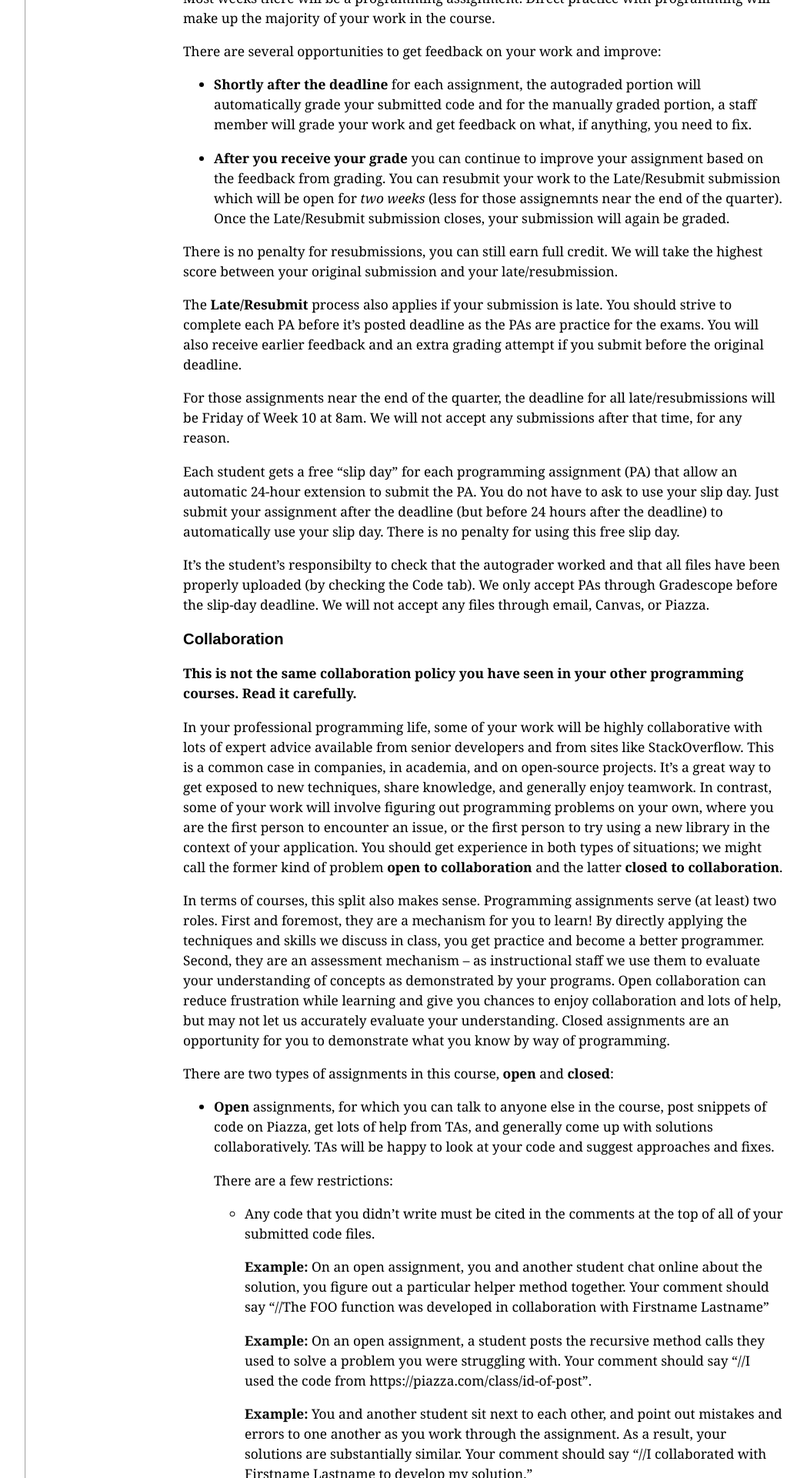
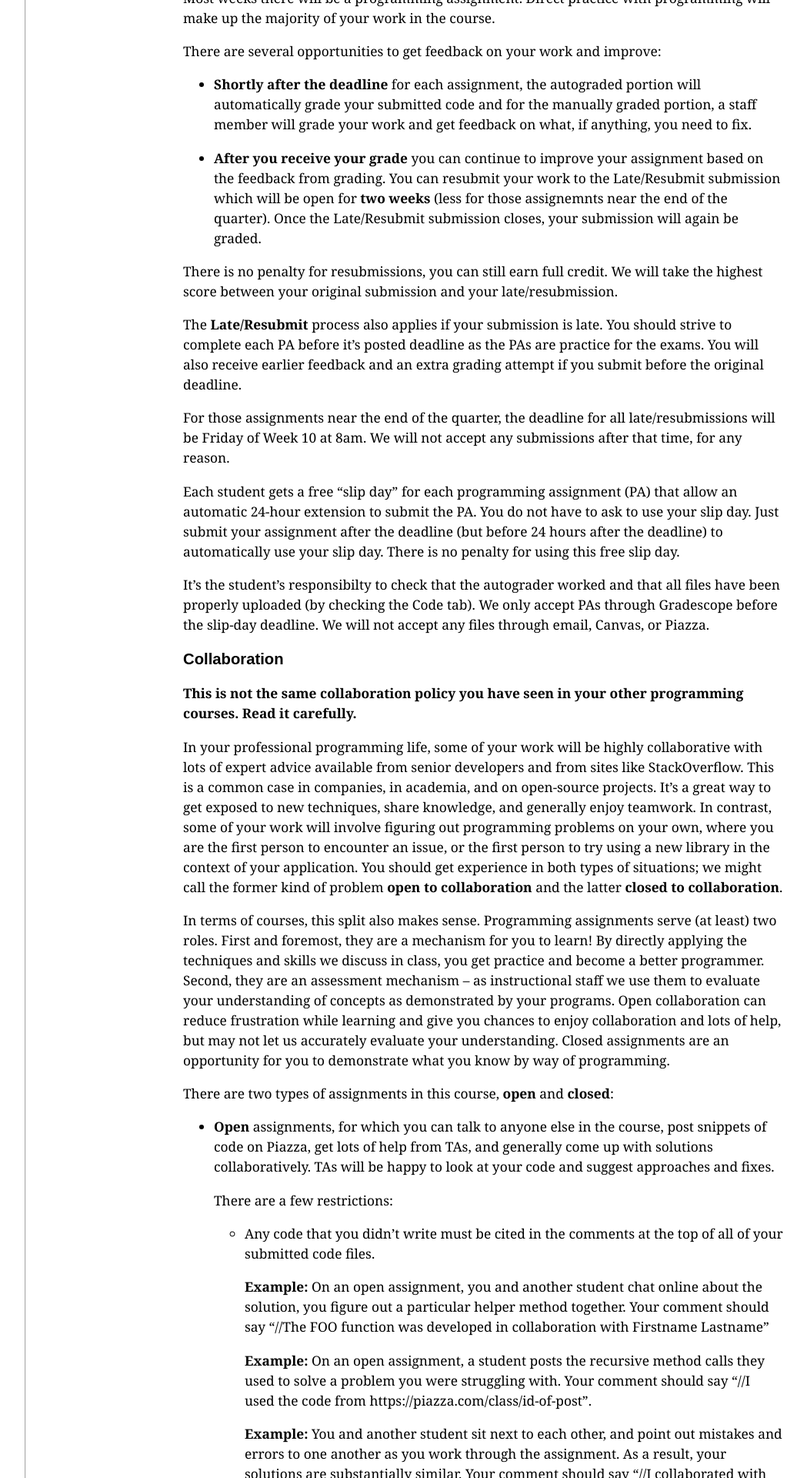
Before and after one commit to ucsd-cse12-f23/ucsd-cse12-f23.github.io, a Jekyll site: the page built from syllabus.md, in a window 1280 px wide. Shown: the part 3258-5178 px from the top of the page at 77% size, without its empty margins (56-1105 px from the left). Built offline with Jekyll 4.4.1, drawn with Linux system fonts in a browser that asks for light colours.

```diff
--- a/syllabus.md
+++ b/syllabus.md
@@ -124,7 +124,7 @@ a staff member will grade your work and get feedback on what, if anything, you n
 
 - **After you receive your grade** you can continue to improve your assignment
 based on the feedback from grading. You can resubmit your work to the Late/Resubmit
-submission which will be open for *two weeks* (less for those assignemnts near
+submission which will be open for **two weeks** (less for those assignemnts near
 the end of the quarter). Once the Late/Resubmit submission closes, your submission
 will again be graded.
 
```
